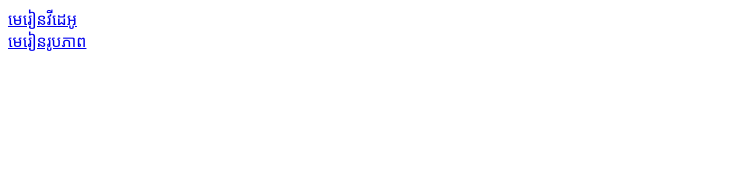
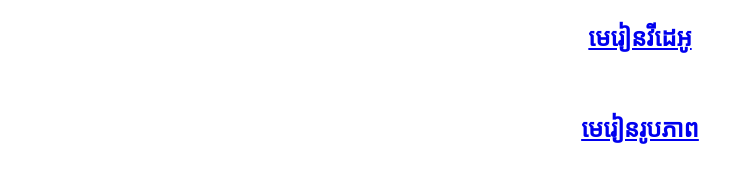
Before and after one commit to kay-seakleng/theseak1.github.io, a plain HTML site: page index.html in a window 1280 px wide. Shown: the whole page, without its empty margins (0-753 px from the left). Drawn offline with Linux system fonts and the light colour scheme.

Commit message:
Add files via upload
Signed-off-by: seakleng <164131182+kay-seakleng@users.noreply.github.com>

```diff
--- a/index.html
+++ b/index.html
@@ -4,8 +4,11 @@
 
     </head>
     <body>
-        <a href="VIDEOassignment4.html">មេរៀនវីដេអូ</a>
+
+        <center>
+        <a href="VIDEOassignment4.html"><h2>មេរៀនវីដេអូ</h2></a>
         <br>
-        <a href="AssignmentPIC3.html">មេរៀនរូបភាព</a>
+        <a href="AssignmentPIC3.html"><h2>មេរៀនរូបភាព</h2></a>
+    </center>
     </body>
 </html>
```
Also changed, not shown: AssignmentPIC3.html (+1 -1 lines).
